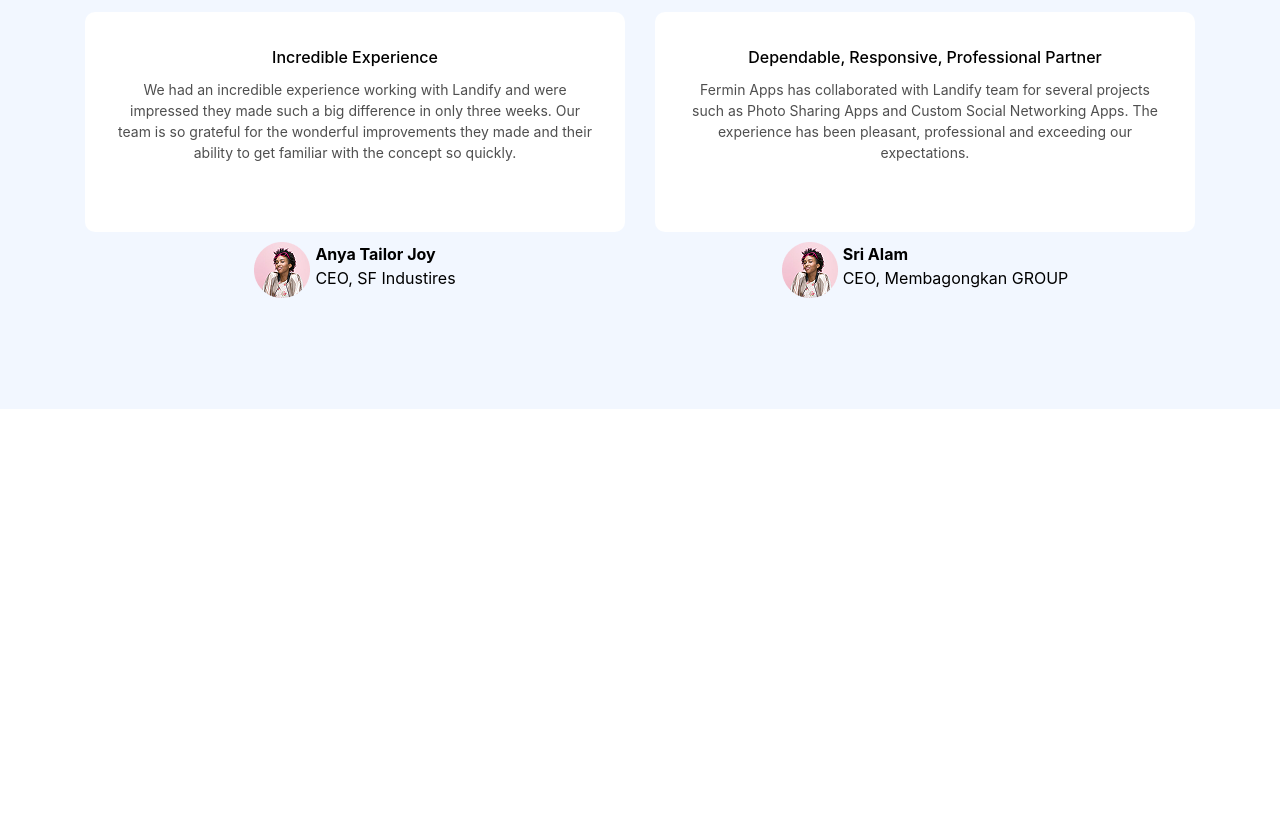
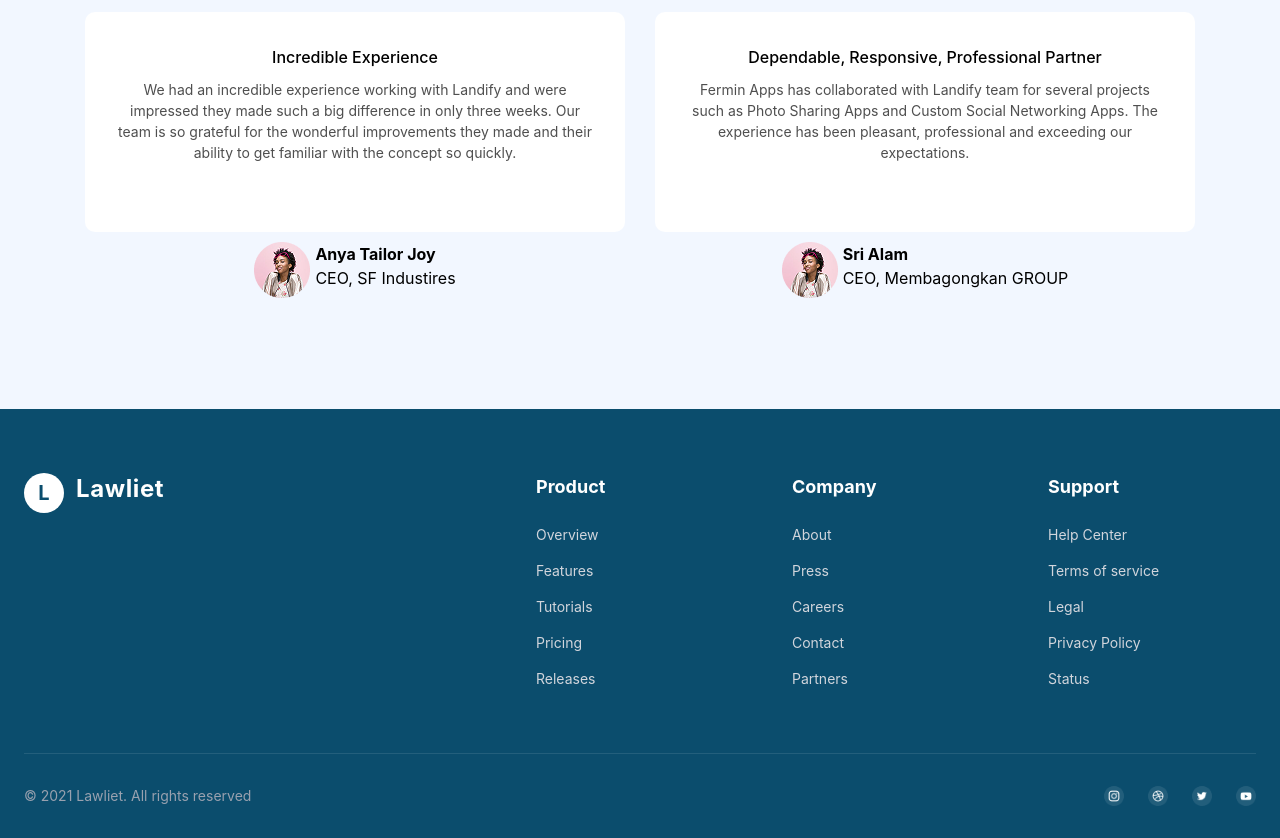
Before and after one commit to sino-Git379/tailwindwork, a website: page index.html in a window 1280 px wide. Shown: the part 2102-2940 px from the top of the page. Before the commit the page ends 2511 px from the top, so only its background shows below. Drawn offline with nearby package versions, Linux system fonts and the light colour scheme; files that its build step writes are made by us from their sources.

Commit message:
Last section

```diff
--- a/index.html
+++ b/index.html
@@ -141,6 +141,74 @@
             </div>
         </div>
     </section>
+<footer class="bg-[#0B4D6D] text-white pt-16 pb-8 font-sans">
+      <div class="max-w-7xl mx-auto px-6">
+
+         <div class="grid grid-cols-1 md:grid-cols-2 lg:grid-cols-5 gap-12 mb-16">
+
+            <div class="lg:col-span-2 flex items-start gap-3">
+               <div
+                  class="bg-white text-[#0B4D6D] w-10 h-10 rounded-full flex items-center justify-center font-bold text-xl">
+                  L
+               </div>
+               <span class="text-2xl font-bold tracking-wide">Lawliet</span>
+            </div>
+
+            <div>
+               <h4 class="font-bold text-lg mb-6">Product</h4>
+               <div class="flex flex-col gap-4 text-gray-300 text-sm">
+                  <p>Overview</p>
+                  <p>Features</p>
+                  <p>Tutorials</p>
+                  <p>Pricing</p>
+                  <p>Releases</p>
+               </div>
+            </div>
+
+            <div>
+               <h4 class="font-bold text-lg mb-6">Company</h4>
+               <div class="flex flex-col gap-4 text-gray-300 text-sm">
+                  <p>About</p>
+                  <p>Press</p>
+                  <p>Careers</p>
+                  <p>Contact</p>
+                  <p>Partners</p>
+               </div>
+            </div>
+
+            <div>
+               <h4 class="font-bold text-lg mb-6">Support</h4>
+               <div class="flex flex-col gap-4 text-gray-300 text-sm">
+                  <p>Help Center</p>
+                  <p>Terms of service</p>
+                  <p>Legal</p>
+                  <p>Privacy Policy</p>
+                  <p>Status</p>
+               </div>
+            </div>
+
+         </div>
+
+         <div class="border-t border-white/10 pt-8 flex flex-col md:flex-row justify-between items-center gap-6">
+
+            <p class="text-gray-400 text-sm">
+               © 2021 Lawliet. All rights reserved
+            </p>
+
+            <div class="flex gap-6">
+               <img src="./fotimgs/Social Icons.png" class="w-5 h-5 "
+                  alt="instagram">
+               <img src="./fotimgs/Social Icons (1).png" class="w-5 h-5"
+                  alt="facebook">
+               <img src="./fotimgs/Social Icons (2).png" class="w-5 h-5"
+                  alt="twitter">
+               <img src="./fotimgs/Social Icons (3).png" class="w-5 h-5"
+                  alt="youtube">
+            </div>
+
+         </div>
+      </div>
+   </footer>
 </body>
 
 </html>
```
Also changed, not shown: fotimgs/Social Icons (1).png (added), fotimgs/Social Icons (2).png (added), fotimgs/Social Icons (3).png (added), fotimgs/Social Icons.png (added).
